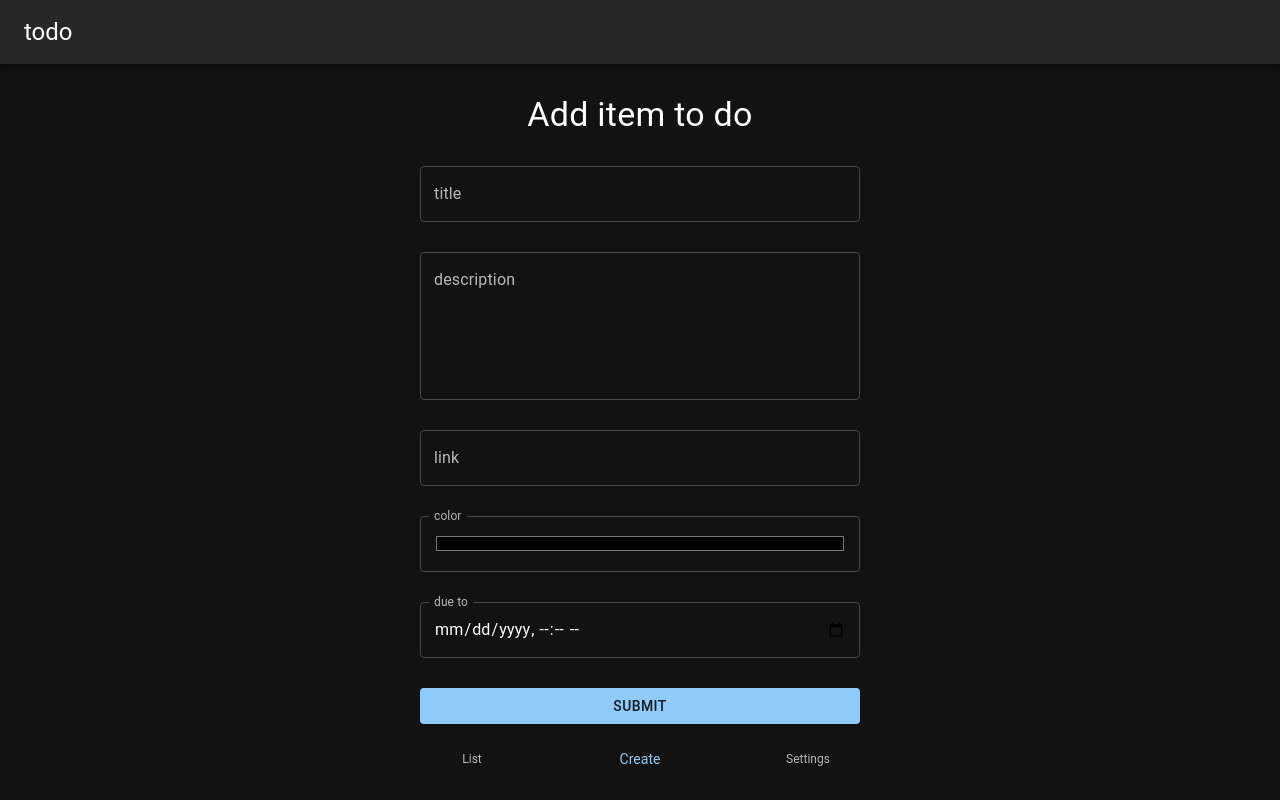
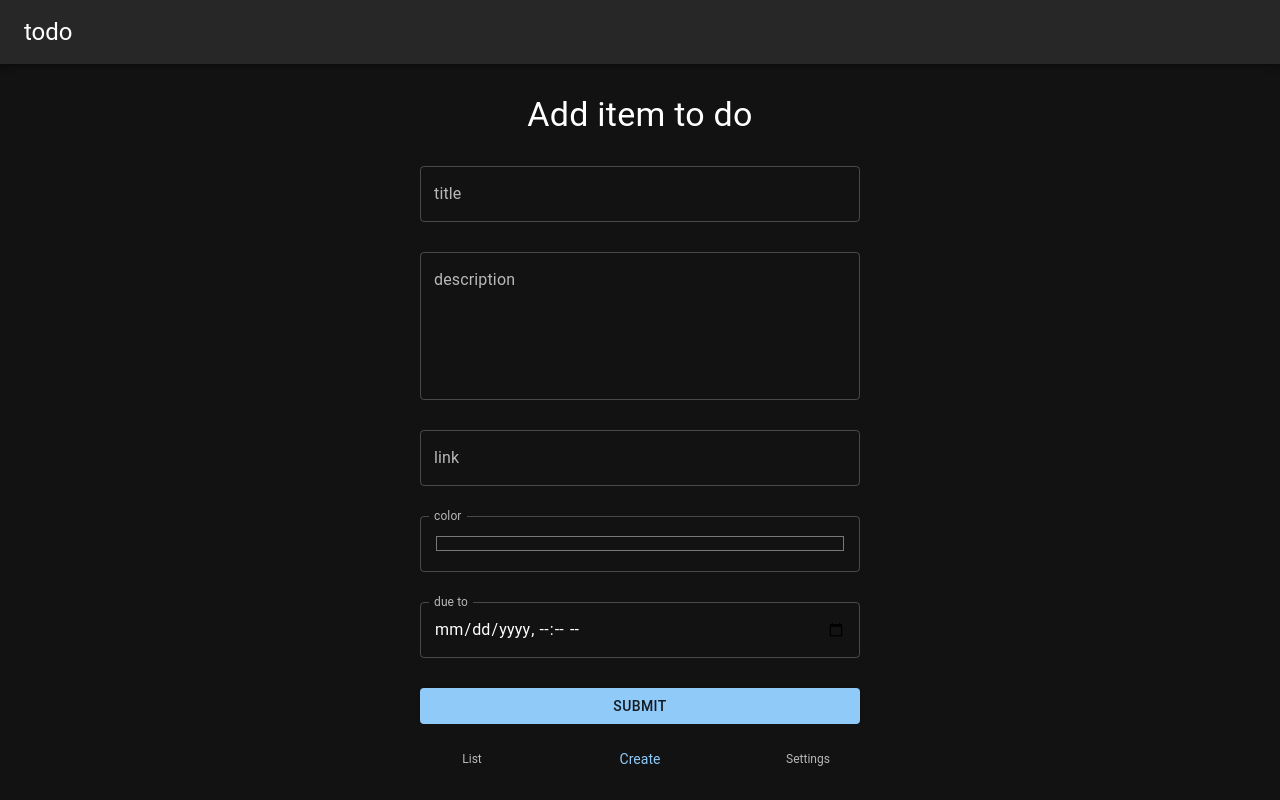
Before and after one commit to xalivo/todo, a React (Vite) app: page / in a window 1280 px wide. Both pictures are taken after a click on the button "Create". Built offline with nearby package versions, Linux system fonts and the light colour scheme; some icons are missing.

Commit message:
changed color display

```diff
--- a/src/components/CreatePage.tsx
+++ b/src/components/CreatePage.tsx
@@ -65,6 +65,7 @@ const CreatePage = () => {
             <TextField label={"color"}
                        type={"color"}
                        fullWidth
+                       defaultValue={"#121212"}
                        {...register("color")}/>
             <TextField label={"due to"}
                        type={"datetime-local"}
--- a/src/components/TodoListItem.tsx
+++ b/src/components/TodoListItem.tsx
@@ -10,7 +10,7 @@ interface ITodoListItemProps {
 
 const TodoListItem = ({item, handleOnDelete, handleOnToggleIsDone}: ITodoListItemProps) => {
     return (
-        <ListItem style={{backgroundColor: item.color}} secondaryAction={
+        <ListItem style={{borderInlineStart: "solid", borderColor: item.color, borderWidth: 10}} secondaryAction={
             <IconButton onClick={() => handleOnDelete(item.id)} edge={"end"}>
                 <DeleteIcon/>
             </IconButton>
```
